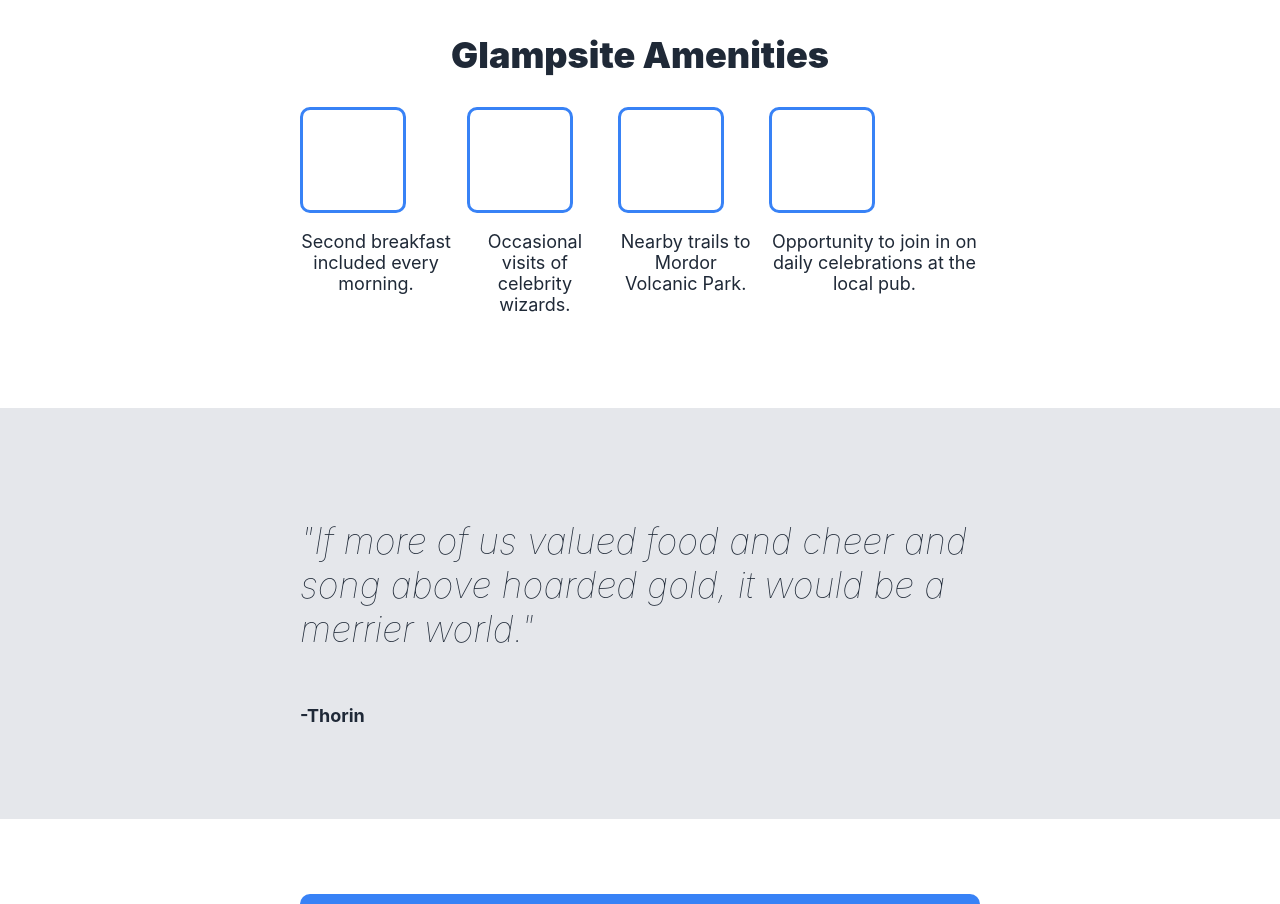
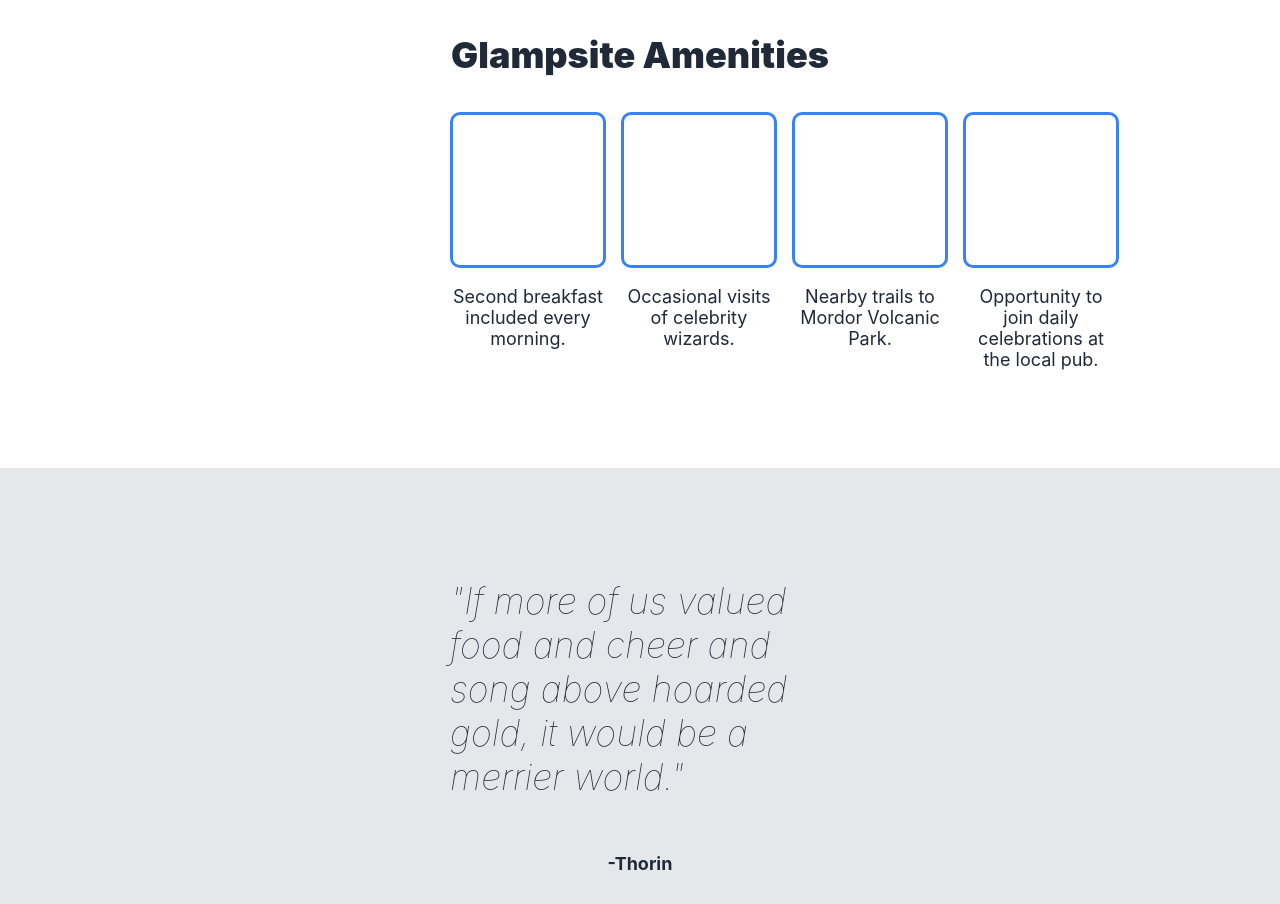
Before and after one commit to AzulaHana/foundations-landing-page, a plain HTML site: page index.html in a window 1280 px wide. Shown: the part 823-1727 px from the top of the page. Drawn offline with Linux system fonts and the light colour scheme.

Commit message:
I don't know what I'm doing... SOS

```diff
--- a/index.html
+++ b/index.html
@@ -21,7 +21,7 @@
         <p>Enjoy the beauty of The Shire and immerse yourself in Hobbit culture. Shire National Park Glamping is sure to be one of your most memorable travel experiences in all of Middle Earth.</p>
         <button>Reserve Now</button>
         </div>
-        <img src="images/shire.webp" alt="Picture of something.">
+        <img src="images/shire.webp" alt="Picture of The Shire National Park Glampsite.">
     </div>
 
     <div class="section-2">
@@ -46,7 +46,7 @@
 
              <div>
                 <div class="icon-box"></div>
-                <p>Opportunity to join in on daily celebrations at the local pub.</p>
+                <p>Opportunity to join daily celebrations at the local pub.</p>
              </div>
 
         </div>
@@ -55,8 +55,10 @@
 
 
     <div class="section-3">
-        <p class="quote">"If more of us valued food and cheer and song above hoarded gold, it would be a merrier world."</p>
-        <p><strong>-Thorin</strong></p>
+        <div>
+            <p class="quote">"If more of us valued food and cheer and song above hoarded gold, it would be a merrier world."</p>
+            <p><strong>-Thorin</strong></p>
+        </div>
     </div>
 
     <div class="section-4">
@@ -72,7 +74,7 @@
     </div>
 
     <div class="footer">
-        <p>Copyright The Shire National Park 2025</p>
+        <p>Copyright &copy; The Shire National Park 2025</p>
     </div>
 
 </body>
--- a/style.css
+++ b/style.css
@@ -67,11 +67,12 @@ img {
     gap: 15px;
     color: #1f2937;
     text-align: center;
+    padding: 5px 150px;
 }
 
 .icon-box {
-    width: 100px;
-    height: 100px;
+    width: 150px;
+    height: 150px;
     border-style: solid;
     border-radius: 10px;
     border-color: #3882f6;
@@ -82,10 +83,6 @@ img {
     color: #1f2937;
     font-style: italic;
     font-weight: lighter;
-}
-
-.section-3 > p {
-    color: #1f2937;
 }
 
 button {
@@ -104,6 +101,15 @@ ul {
     font-size: 18px;
     display: flex;
     gap: 35px;
+}
+
+.section-3 > div {
+    padding: 0px 150px;
+    flex: 1 auto;
+    display: flex;
+    align-items: center;
+    color: #1f2937;
+    flex-direction: column;
 }
 
 .cta-box {
```
